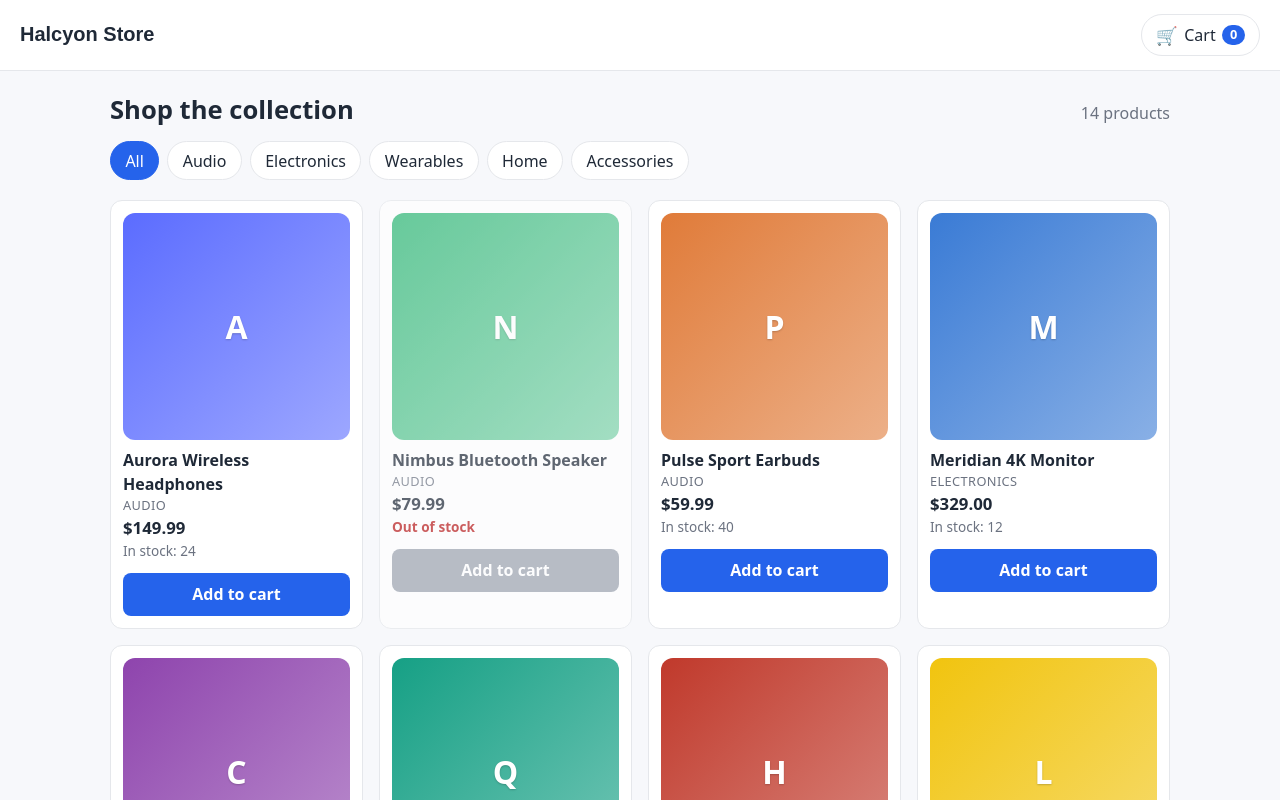
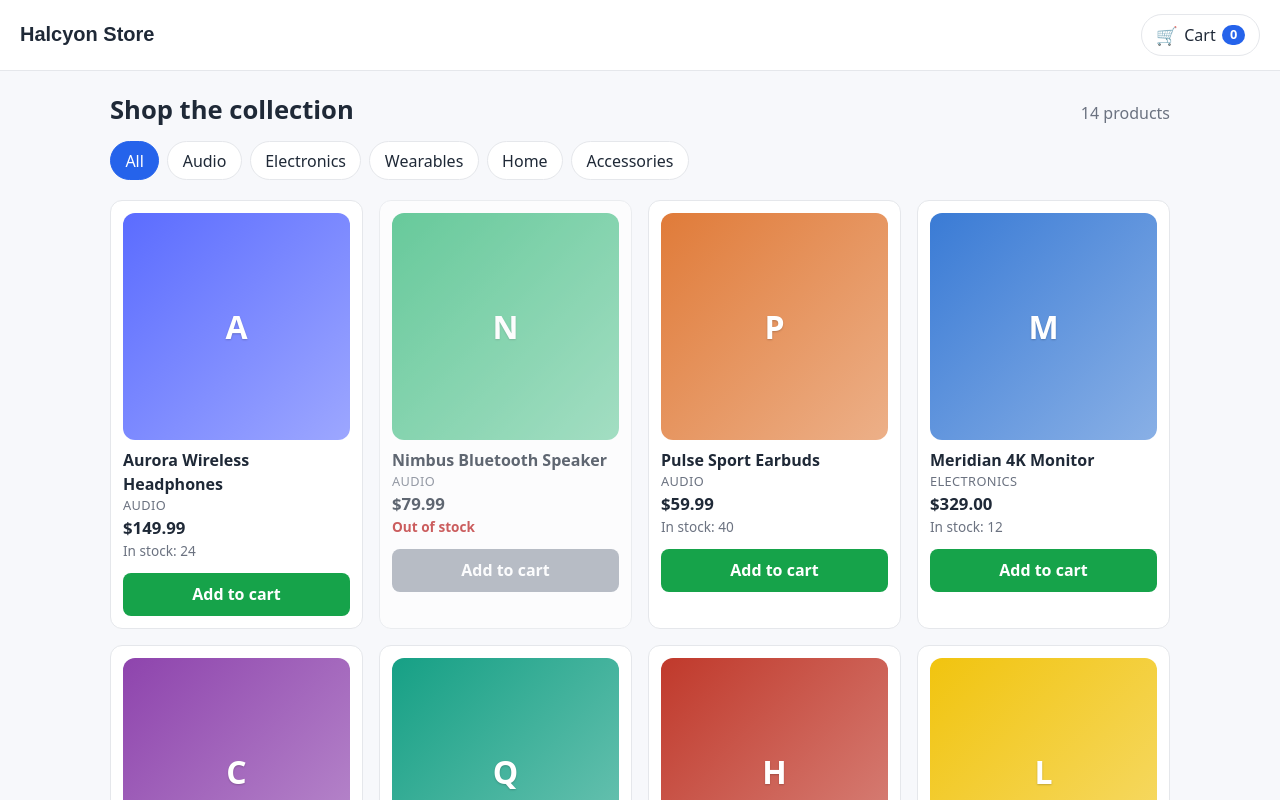
Before and after one commit to hl-factory/demo-retail-app, a React (Vite) app: page / in a window 1280 px wide. Shown: the top 800 px of the page. Built offline with nearby package versions, Linux system fonts and the light colour scheme.

Commit message:
factory: Change button color to green

```diff
--- a/src/index.css
+++ b/src/index.css
@@ -255,6 +255,14 @@ body {
 
 .product-card__add {
   width: 100%;
+}
+
+.product-card__add:not(:disabled) {
+  background: #16a34a;
+}
+
+.product-card__add:hover:not(:disabled) {
+  background: #15803d;
 }
 
 /* Product image placeholder */
```
